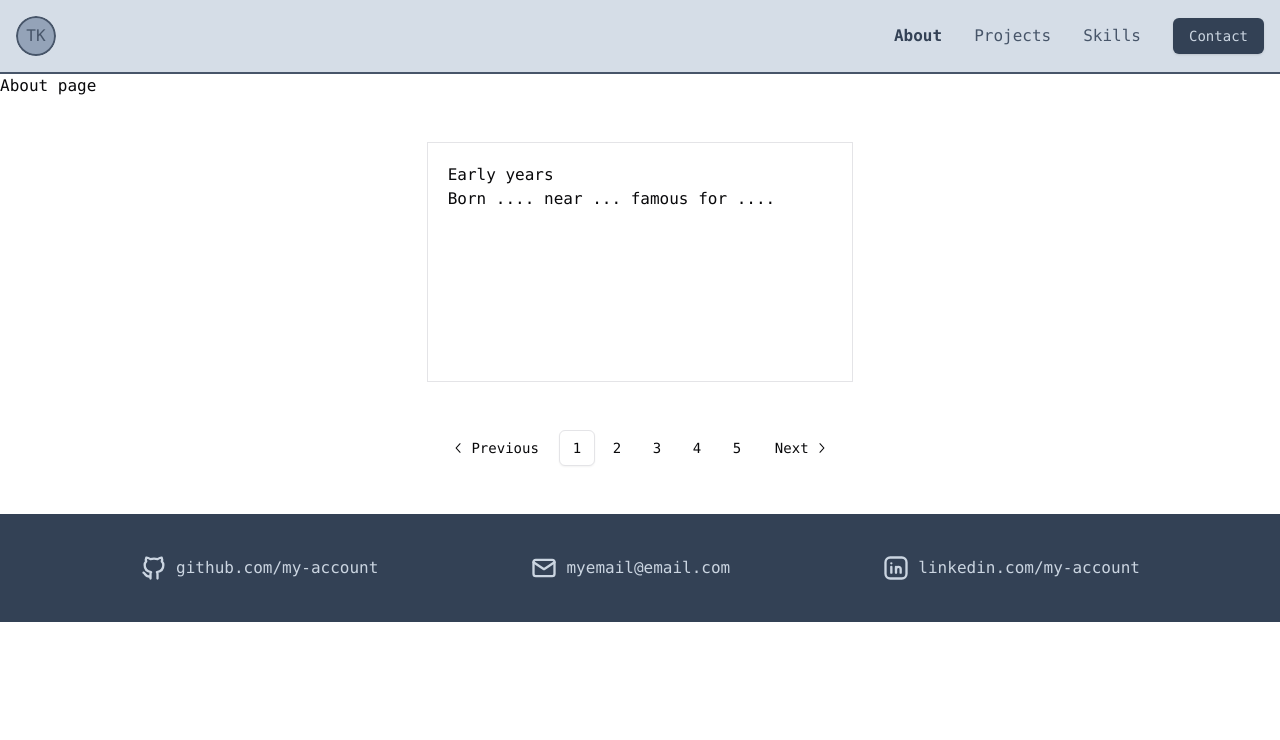
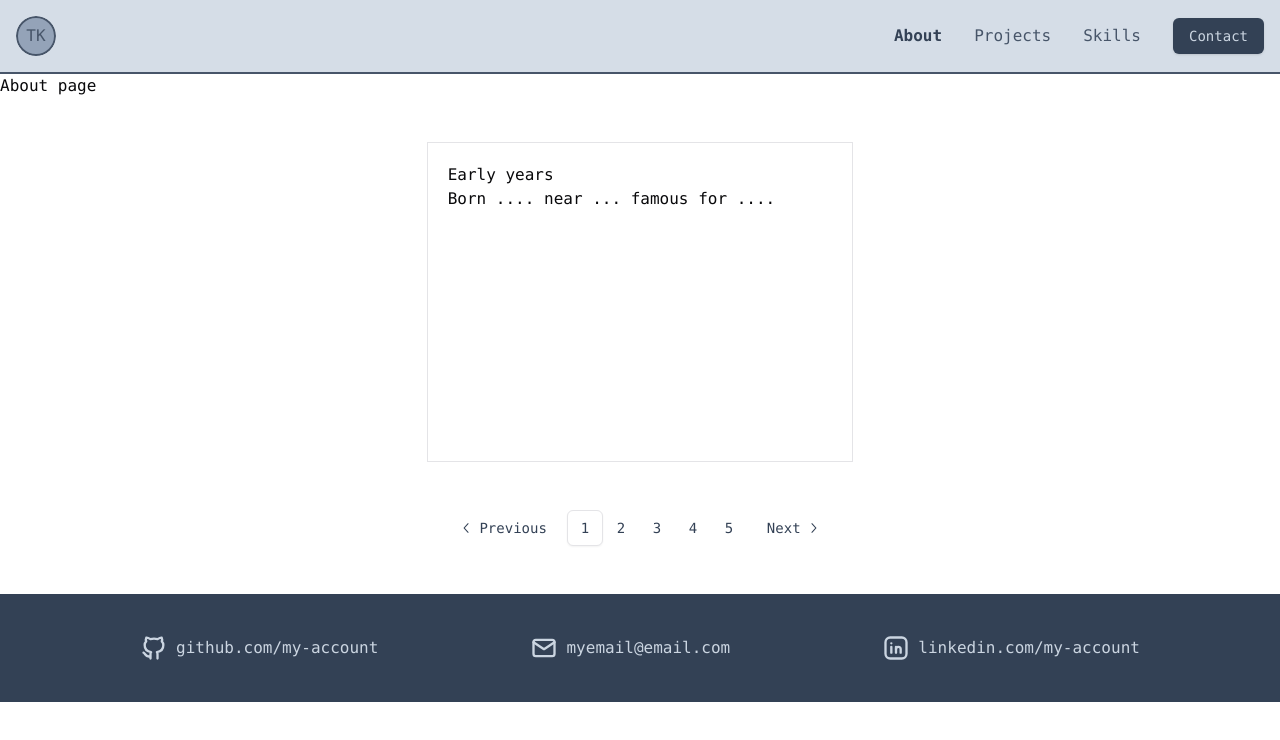
Before and after one commit to tdot123-1/portfolio, a React (Vite) app: page /about in a window 1280 px wide. Shown: the top 740 px of the page. Built offline with nearby package versions, Linux system fonts and the light colour scheme.

Commit message:
update pagination

```diff
--- a/src/components/custom/AboutContent.tsx
+++ b/src/components/custom/AboutContent.tsx
@@ -20,11 +20,11 @@ const AboutContent = () => {
 
   return (
     <section>
-      <article className="border p-5 mx-auto my-11 w-5/6 h-60 md:w-3/6 lg:w-1/3">
+      <article className="border p-5 mx-auto my-11 w-5/6 h-80 md:w-3/6 lg:w-1/3">
         <h3>{aboutData[currentPage].title}</h3>
         <p>{aboutData[currentPage].content}</p>
       </article>
-      <Pagination className="my-12">
+      <Pagination className="my-12 text-slate-700">
         <PaginationContent>
           <PaginationItem>
             <PaginationPrevious
@@ -33,6 +33,7 @@ const AboutContent = () => {
               onClick={() => handlePageChange(currentPage - 1)}
             />
           </PaginationItem>
+          <div className="hidden md:flex">
           {aboutData.map((_, index) => (
             <PaginationItem key={index} className="hover:cursor-pointer">
               <PaginationLink
@@ -43,6 +44,7 @@ const AboutContent = () => {
               </PaginationLink>
             </PaginationItem>
           ))}
+          </div>
           <PaginationItem>
             <PaginationNext
               className="hover:cursor-pointer aria-disabled:cursor-not-allowed"
--- a/src/data/projectsData.ts
+++ b/src/data/projectsData.ts
@@ -1,6 +1,9 @@
 import {
+  IconBrandFramerMotion,
+  IconBrandHtml5,
   IconBrandReact,
   IconBrandTailwind,
+  IconBrandThreejs,
   IconBrandTypescript,
   IconBrandVite,
 } from "@tabler/icons-react";
@@ -20,7 +23,10 @@ export const projectsData = [
       { name: "React", icon: IconBrandReact },
       { name: "TypeScript", icon: IconBrandTypescript },
       { name: "TailwindCSS", icon: IconBrandTailwind },
-      { name: "Vite", icon: IconBrandVite}
+      { name: "Vite", icon: IconBrandVite },
+      { name: "Three.js", icon: IconBrandThreejs },
+      { name: "FramerMotion", icon: IconBrandFramerMotion },
+      { name: "HTML", icon: IconBrandHtml5 },
     ],
     deployed: true,
     link: "https://link-to-project",
```
